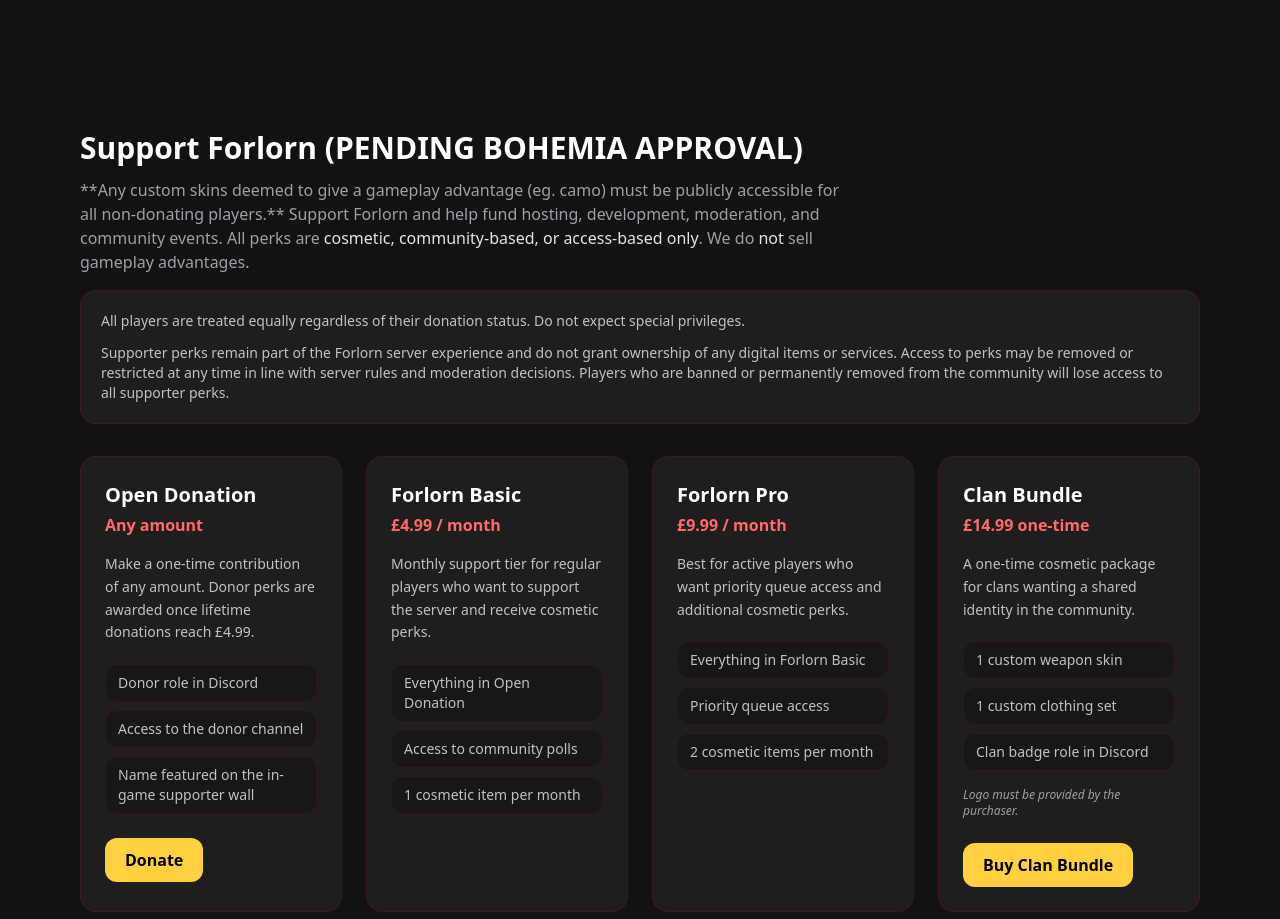
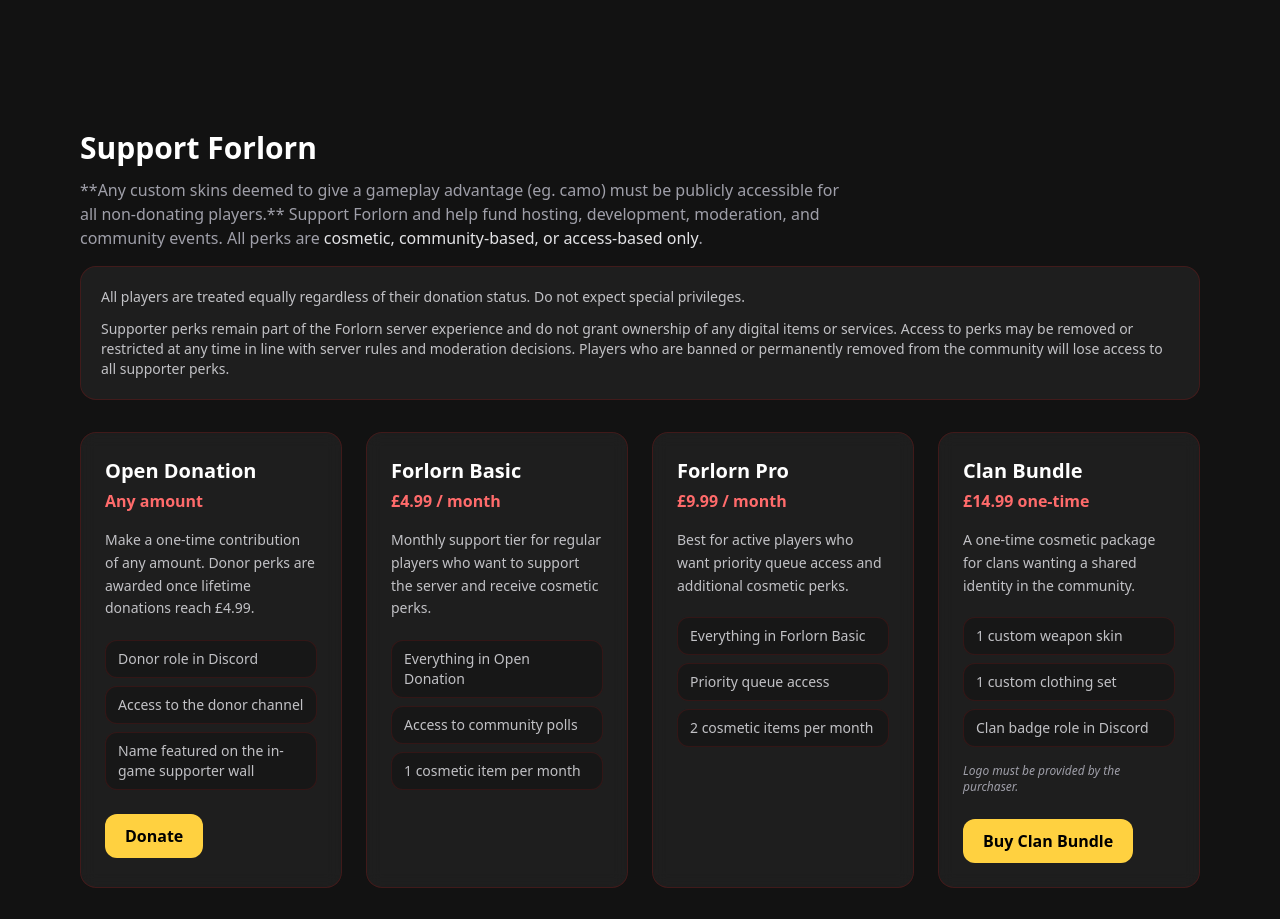
Before and after one commit to code-by-luis/forlorn-site, a Next.js app: page / in a window 1280 px wide. Shown: the part 3720-4639 px from the top of the page. Built offline with nearby package versions, Linux system fonts and the light colour scheme.

Commit message:
approved

```diff
--- a/app/page.tsx
+++ b/app/page.tsx
@@ -784,13 +784,13 @@
 
 
     <AnimatedSection id="support" className="relative mx-auto max-w-6xl px-4 py-24">
-      <h2 className="text-3xl font-bold">Support Forlorn (PENDING BOHEMIA APPROVAL)</h2>
+      <h2 className="text-3xl font-bold">Support Forlorn
+      </h2>
 
       <p className="mt-3 max-w-3xl text-zinc-400">
         **Any custom skins deemed to give a gameplay advantage (eg. camo) must be publicly accessible for all non-donating players.**
         Support Forlorn and help fund hosting, development, moderation, and community events.
         All perks are <span className="font-medium text-zinc-200">cosmetic, community-based, or access-based only</span>.
-        We do <span className="font-medium text-zinc-200">not</span> sell gameplay advantages.
       </p>
 
       <div className="mt-4 rounded-2xl border border-[#d31818]/20 bg-white/5 p-5 text-sm text-zinc-300/90">
```
